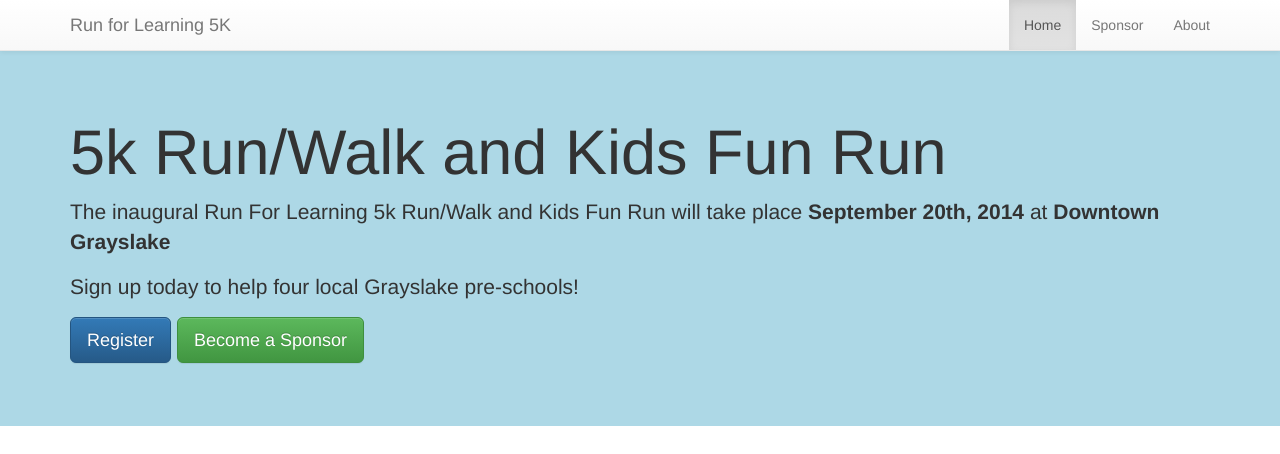
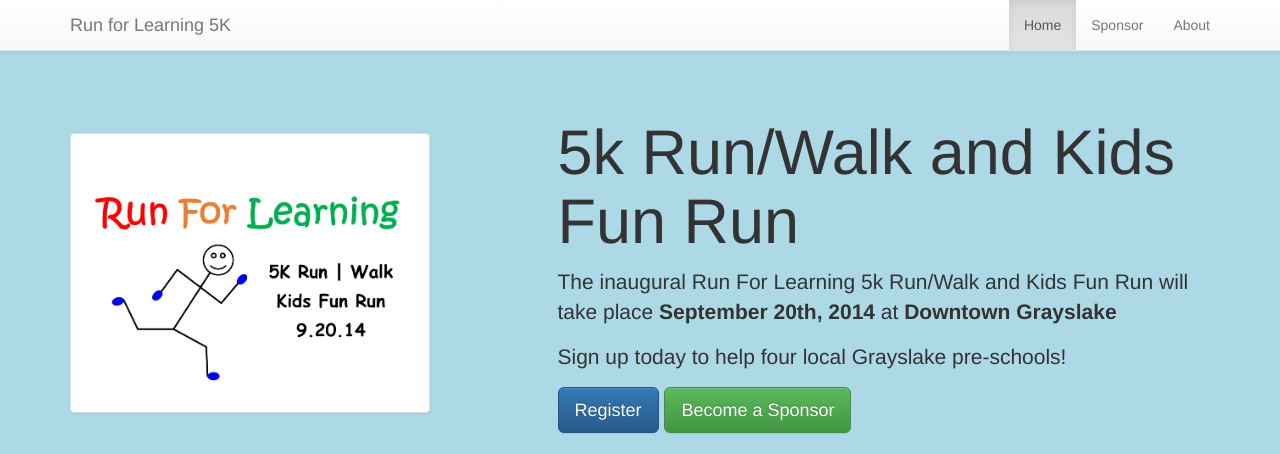
Before and after one commit to runforlearning/runforlearning.github.io, a Jekyll site: the page built from index.html, in a window 1280 px wide and 1400 px high. Shown: the top 454 px of the window. Built offline with Jekyll 4.4.1, drawn with Linux system fonts in a browser that asks for light colours; nearby versions of some CDN libraries.

Commit message:
Adds main logo to index

```diff
--- a/index.html
+++ b/index.html
@@ -5,10 +5,19 @@ title: Inaugural Run for Learning 5K Run/Walk and Kids Fun Run
 
 <div class="jumbotron">
   <div class="container">
-    <h1>{{site.short_name}}</h1>
-    <p>The inaugural {{site.name}} will take place <strong>September 20th, 2014</strong> at <strong>Downtown Grayslake</strong></p>
-    <p>Sign up today to help four local Grayslake pre-schools!</p>
-    <p>{{site.registration_link}} {{site.sponsor_link}}</p>
+    <div class="row">
+      <div class="col-md-4">
+        <div id="main-logo" class="thumbnail">
+          <img src="assets/images/logo.jpg" alt="Run for Learning logo"/>
+        </div>
+      </div>
+      <div class="col-md-7 col-md-offset-1">
+        <h1>{{site.short_name}}</h1>
+        <p>The inaugural {{site.name}} will take place <strong>September 20th, 2014</strong> at <strong>Downtown Grayslake</strong></p>
+        <p>Sign up today to help four local Grayslake pre-schools!</p>
+        <p>{{site.registration_link}} {{site.sponsor_link}}</p>
+      </div>
+    </div>
   </div>
 </div>
 
--- a/sass/_home.scss
+++ b/sass/_home.scss
@@ -11,6 +11,10 @@
 
 section {
   margin-bottom: 20px;
+}
+
+#main-logo {
+  margin-top: 35px;
 }
 
 #preschools {
--- a/sass/main.css
+++ b/sass/main.css
@@ -44,6 +44,9 @@ footer > .container {
 section {
   margin-bottom: 20px; }
 
+#main-logo {
+  margin-top: 35px; }
+
 #preschools h2 {
   margin-bottom: 40px; }
 #preschools img.logo {
```
